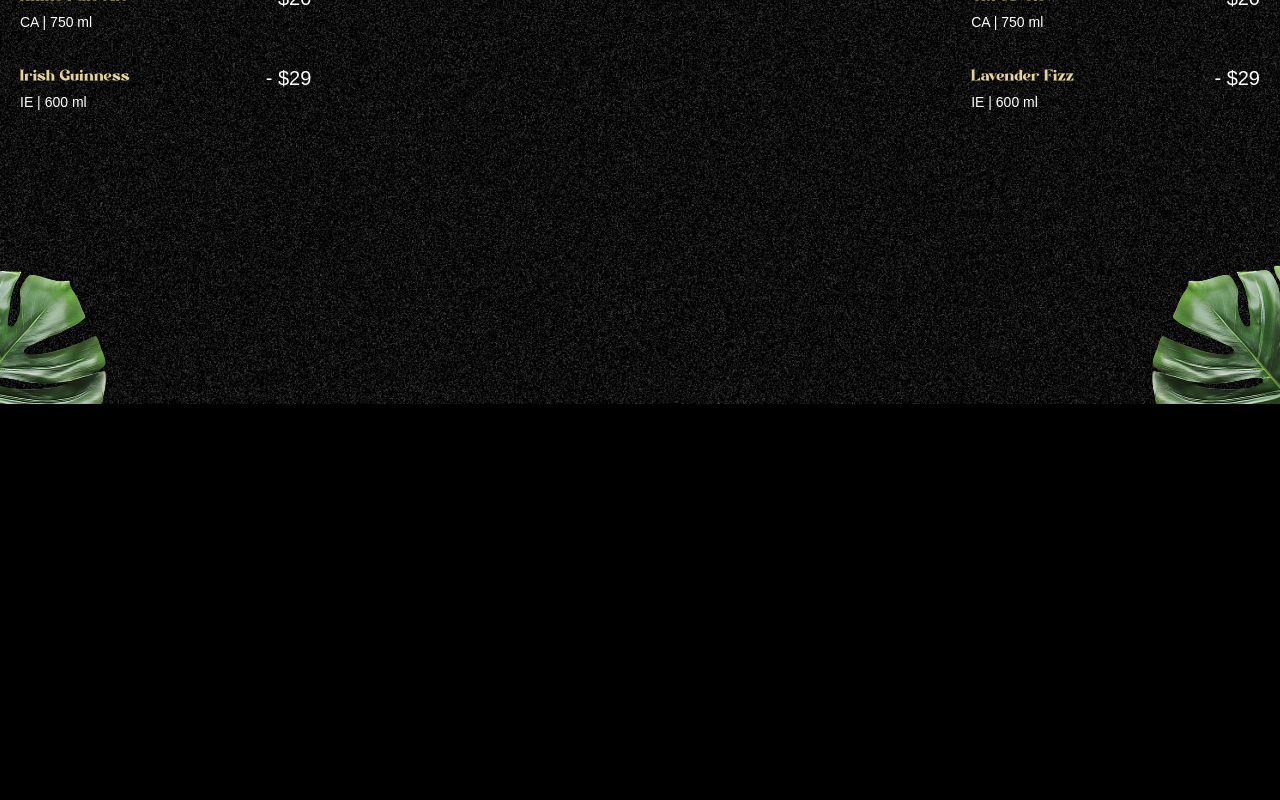
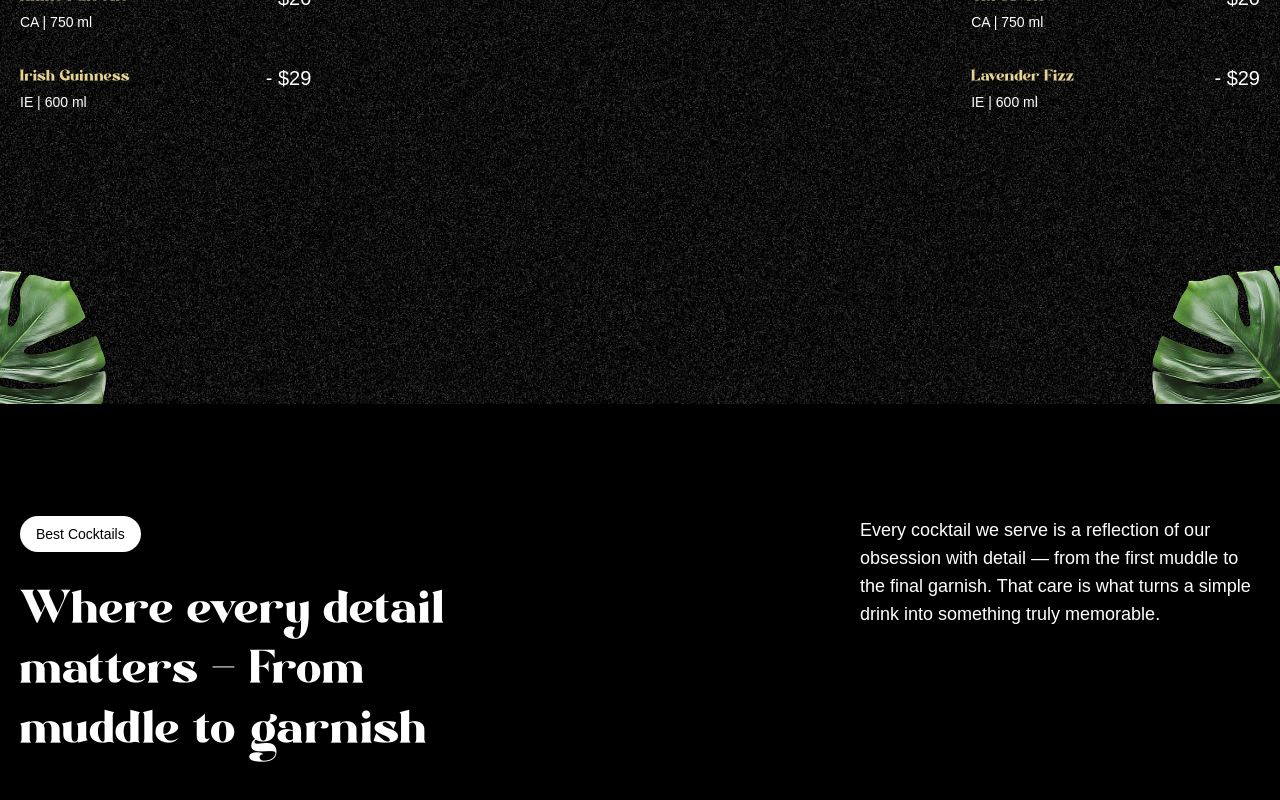
Before and after one commit to Vansh-Pathak-24/mojito_cocktail_website_gsap, a React (Vite) app: page / in a window 1280 px wide. Shown: the part 1196-1996 px from the top of the page. Before the commit the page ends 1600 px from the top, so only its background shows below. Built offline with nearby package versions, Linux system fonts and the light colour scheme; a web font is replaced by a local one.

Commit message:
just some starting work to the about page

```diff
--- a/src/App.jsx
+++ b/src/App.jsx
@@ -5,6 +5,7 @@ import { useGSAP } from '@gsap/react'
 import Navbar from './components/Navbar'
 import Hero from './components/Hero'
 import Cocktails from './components/Cocktails'
+import About from './components/About'
 
 gsap.registerPlugin(ScrollTrigger, SplitText)
 
@@ -15,6 +16,7 @@ const App = () => {
         <Navbar />
         <Hero />
         <Cocktails />
+        <About />
     </main>
   )
 }
--- /dev/null
+++ b/src/components/About.jsx
@@ -0,0 +1,26 @@
+import React from 'react'
+
+const About = () => {
+  return (
+    <div id='about'>
+        <div className='mb-16 md:px-0 px-5'>
+            <div className='content'>
+                <div className='md:col-span-8'>
+                    <p className='badge'>Best Cocktails</p>
+                    <h2>
+                        Where every detail matters <span className='text-white'>- </span>
+                        From muddle to garnish
+                    </h2>
+                </div>
+                <div className='sub-content'>
+                    <p>
+                        Every cocktail we serve is a reflection of our obsession with detail — from the first muddle to the final garnish. That care is what turns a simple drink into something truly memorable.
+                    </p>
+                </div>
+            </div>
+        </div>
+    </div>
+  )
+}
+
+export default About
```
Also changed, not shown: src/components/Cocktails.jsx (line endings or trailing spaces).
